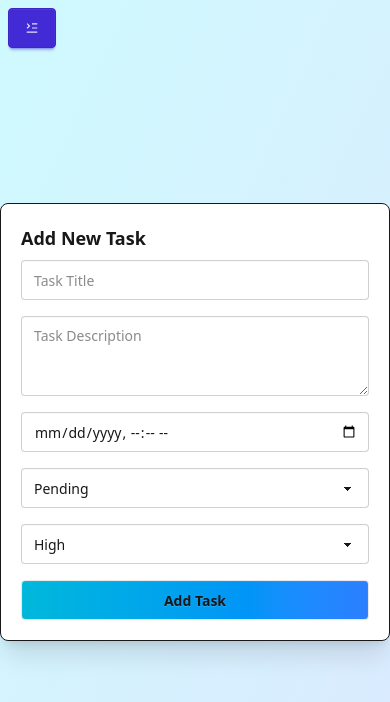
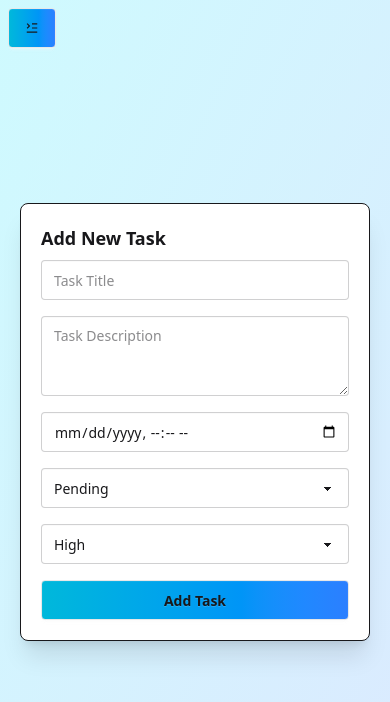
Before and after one commit to DKAbir111/Developer-Look-Client, a React (Vite) app: page /task/add in a window 390 px wide. Shown: the top 702 px of the page. Built offline with nearby package versions, Linux system fonts and the light colour scheme; no server answers; sample sign-in values are in the browser's storage.

Commit message:
fixed some responsive issue

```diff
--- a/src/components/Sidebar.jsx
+++ b/src/components/Sidebar.jsx
@@ -14,12 +14,14 @@ export default function Sidebar() {
     const navigate = useNavigate();
 
     return (
-        <div className="drawer lg:drawer-open relative min-h-screen">
+        <div className="drawer lg:drawer-open relative min-h-screen z-20">
             <input id="my-drawer-2" type="checkbox" className="drawer-toggle" />
             <div className="drawer-content flex flex-col items-center justify-center absolute top-2 left-2">
-                <label htmlFor="my-drawer-2" className="btn btn-primary drawer-button lg:hidden">
+                <label htmlFor="my-drawer-2" className="btn bg-gradient-to-r from-cyan-500 to-blue-500 drawer-button lg:hidden">
                     <RiMenuFold2Line />
+
                 </label>
+
             </div>
             <div className="drawer-side">
                 <label htmlFor="my-drawer-2" aria-label="close sidebar" className="drawer-overlay"></label>
@@ -27,7 +29,7 @@ export default function Sidebar() {
                     {/* Sidebar Header */}
                     <div>
                         <div className="flex items-center space-x-3 mb-6">
-                            <img src={logo} alt="logo" className="w-1/4" />
+                            <img src={logo} alt="logo" className="w-1/5" />
                             <h3 className="text-2xl font-semibold">Todo App</h3>
                         </div>
 
--- a/src/pages/AddTask.jsx
+++ b/src/pages/AddTask.jsx
@@ -36,7 +36,7 @@ const AddTask = () => {
     };
 
     return (
-        <div className="flex flex-col items-center min-h-screen justify-center">
+        <div className="flex flex-col items-center min-h-screen justify-center px-5">
             <div className="card w-full max-w-md bg-base-100 shadow-xl border p-5">
                 <h2 className="card-title text-lg font-semibold">Add New Task</h2>
 
--- a/src/pages/AllTask.jsx
+++ b/src/pages/AllTask.jsx
@@ -25,7 +25,7 @@ export default function AllTask() {
     if (error) return <p className="text-red-500">Error fetching tasks: {error}</p>;
 
     return (
-        <div className="grid grid-cols-1 md:grid-cols-2 lg:grid-cols-3 gap-5 p-5">
+        <div className="grid grid-cols-1 md:grid-cols-2 lg:grid-cols-3 gap-5 p-5 pt-14 lg:pt-5">
             {isLoading || loading
                 ? [...Array(5)].map((_, index) => (
                     <div key={index} className="card w-full max-w-md shadow-xl border p-4 min-h-[274px] space-y-3">
```
